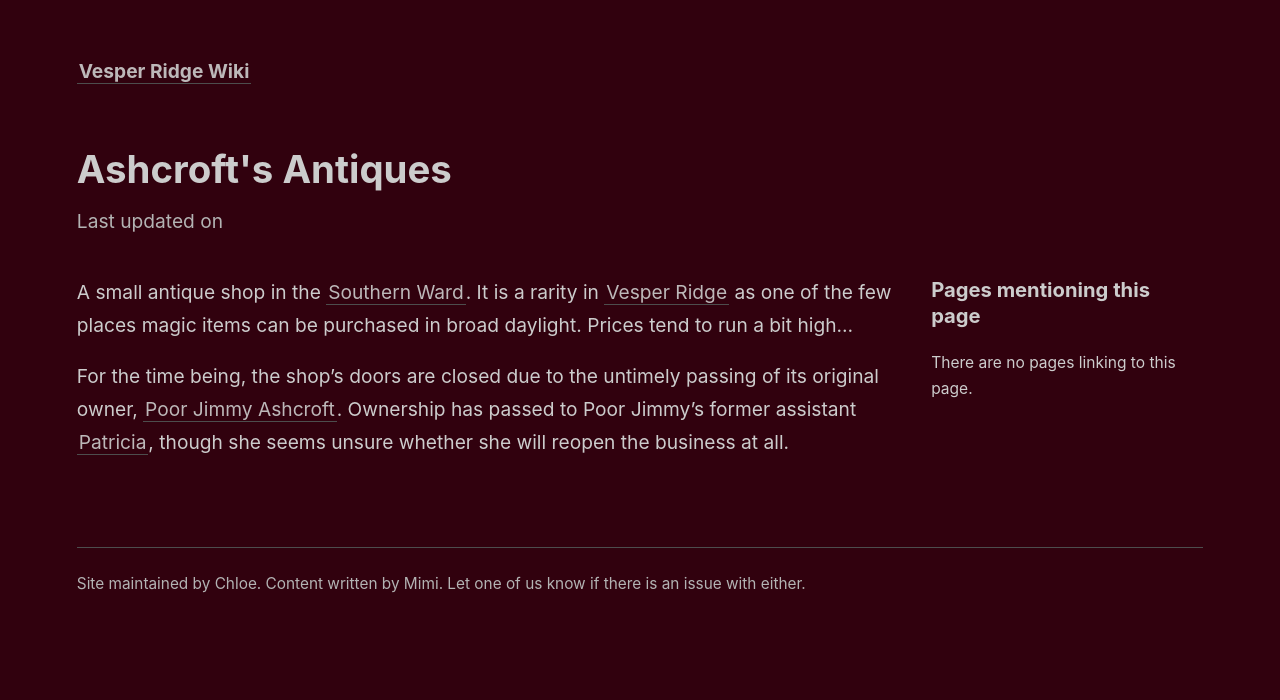
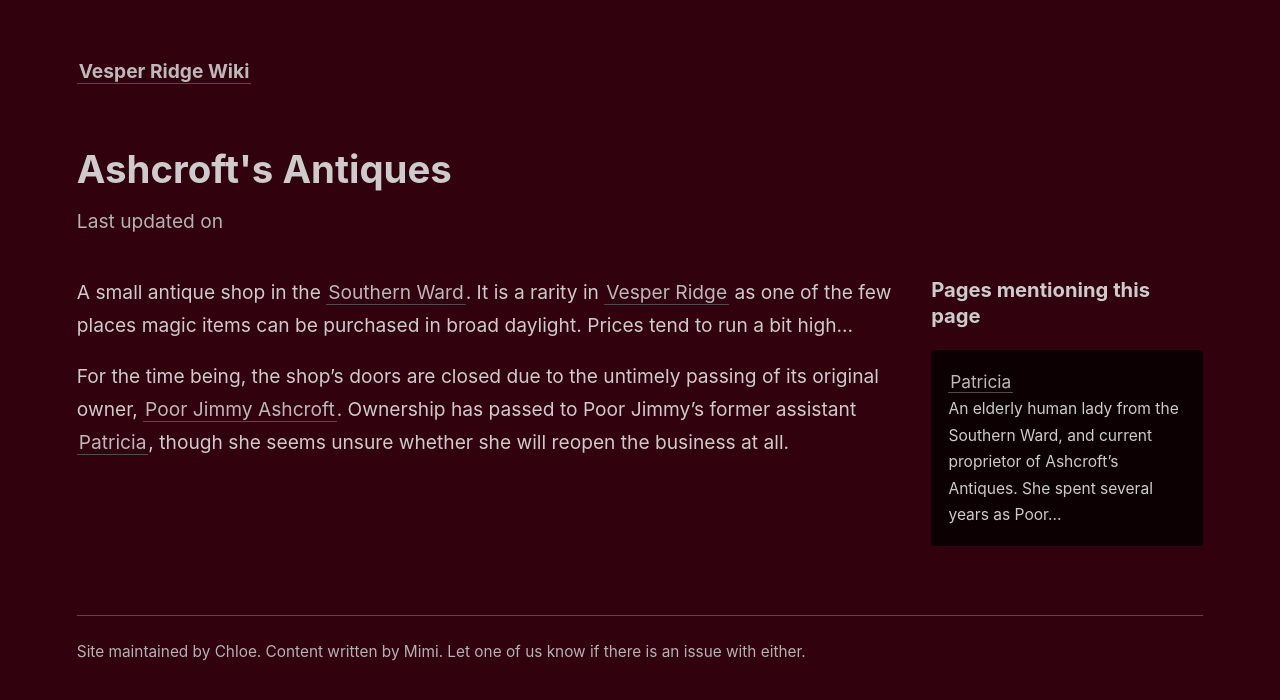
Before and after one commit to walcutt/vesper-ridge-wiki, a Jekyll site: the page built from _notes/vesper-ridge-wiki/_public/A/Ashcroft's Antiques.md, in a window 1280 px wide. Shown: the top 700 px of the page. Built offline with Jekyll 4.4.1, drawn with Linux system fonts in a browser that asks for light colours.

Commit message:
Further fixes

```diff
--- a/_notes/vesper-ridge-wiki/_public/P/Patricia.md
+++ b/_notes/vesper-ridge-wiki/_public/P/Patricia.md
@@ -2,6 +2,6 @@
 title: Patricia
 ---
 
-An elderly human lady from the [[Southern Ward]], and current proprietor of [[Ashcroft’s Antiques]]. She spent several years as [[Poor Jimmy Ashcroft|Poor Jimmy]]’s assistant despite being by far the elder of the two, claiming she “just prefers an easier job.” Unlike Poor Jimmy, Patricia commands no magic of her own, and thus feels that she’s at no risk of being hunted by the [[Bloody Butterfly|Butterfly]]. Even if the magical trinkets in her shop were to draw the Butterfly’s attention, Patricia wouldn’t mind it overmuch. Death doesn’t trouble her.
+An elderly human lady from the [[Southern Ward]], and current proprietor of [[Ashcroft's Antiques|Ashcroft’s Antiques]]. She spent several years as [[Poor Jimmy Ashcroft|Poor Jimmy]]’s assistant despite being by far the elder of the two, claiming she “just prefers an easier job.” Unlike Poor Jimmy, Patricia commands no magic of her own, and thus feels that she’s at no risk of being hunted by the [[Bloody Butterfly|Butterfly]]. Even if the magical trinkets in her shop were to draw the Butterfly’s attention, Patricia wouldn’t mind it overmuch. Death doesn’t trouble her.
 
 Like many [[Vesperite|Vesperites]], Patricia is a follower of [[The Church of the Guiding Way|the Guiding Way]], and refuses to associate with the faith of [[Sister Linia|Sister Linia’s]] “[[Our Lady of the Black Rose|dark goddess]].” Linia doesn’t seem to mind.
```
Also changed, not shown: _notes/vesper-ridge-wiki/_public/M/Misericordia.md (+1 -1 lines).
